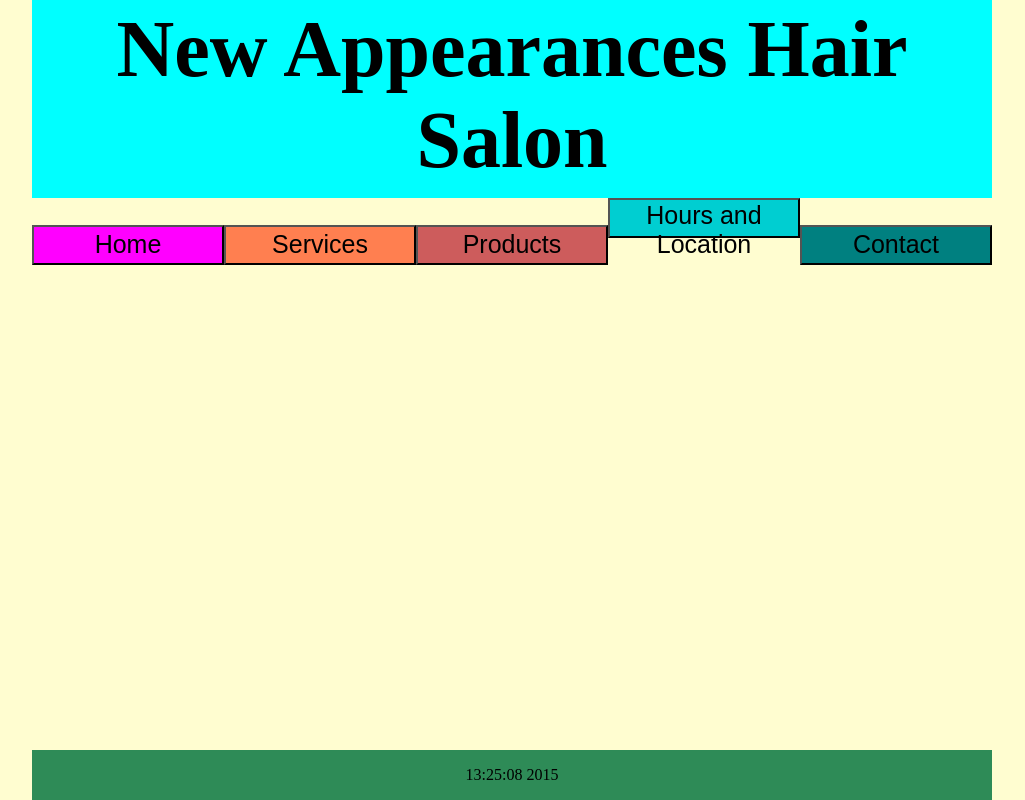
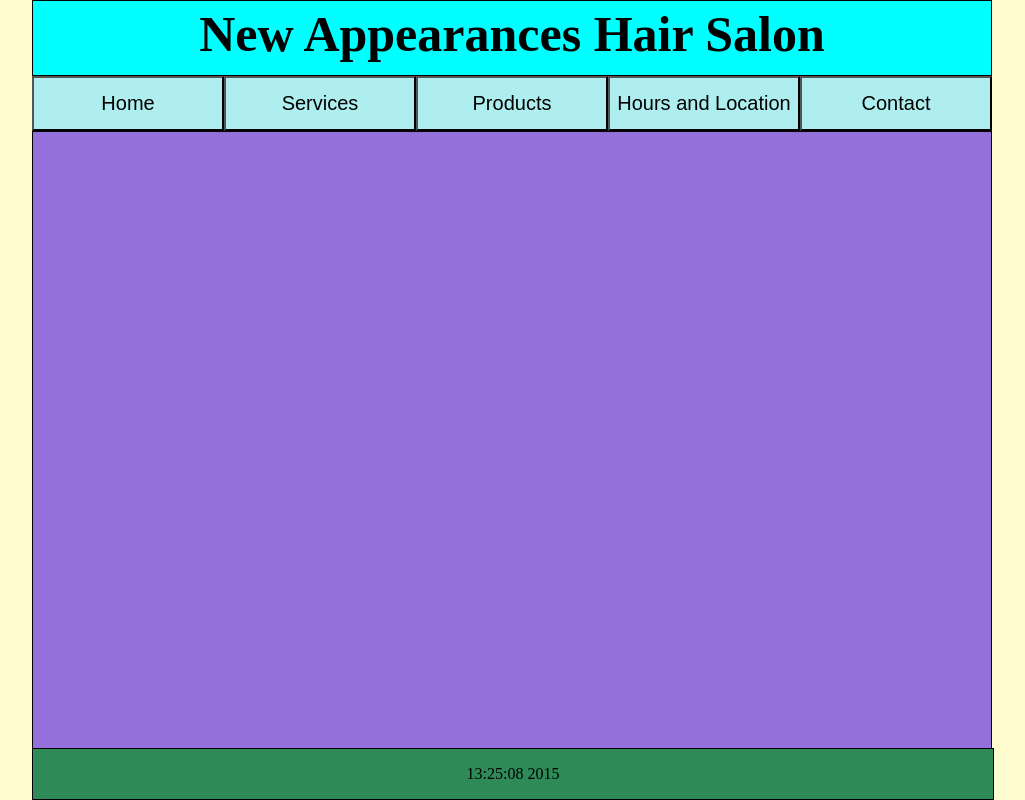
Before and after one commit to lobobabysaurus/NewAppearances, a Django app: page / in a window 1280 px wide. Shown: the whole page, without its empty margins (128-1153 px from the left). Run offline with Django 3.2, Linux system fonts and the light colour scheme; data that the repository does not hold is empty.

Commit message:
Added logic to dynamically expand and contract content section sizee.  Updated coloring to be less horrible.  Added hover color to buttons

```diff
--- a/base/static/base/base.css
+++ b/base/static/base/base.css
@@ -4,17 +4,16 @@
  * @creator PRS
  * @created 1/23/2015
  * @last_modified_by PRS
- * @last_modified_date 2/7/2015
+ * @last_modified_date 2/12/2015
  */
+
 body {
     width: 75%;
     background-color: #FFFDD0;
     margin-left: auto;
     margin-right: auto;
     margin-top: 0;
-    height: 100%;
 }
-
 .navBar {
     font-size: 0;
     padding: 0;
@@ -22,41 +21,40 @@ body {
 }
 .navBar button {
     width: 20%;
-    height: 40px;
-    font-size: 25px;
+    height: 55px;
+    font-size: 20px;
 
 }
-.navBar #home {
-    background-color: magenta;
+.navBar button:hover  {
+    background-color: lightseagreen;
 }
-.navBar #services {
-    background-color: coral;
-}
-.navBar #products {
-    background-color: indianred;
-}
-.navBar #hours {
-    background-color: darkturquoise;
-}
-.navBar #contact {
-    background-color: teal;
+.navBar button {
+    background-color: paleturquoise;
 }
 .header {
     background-color: aqua;
+    border: 1px solid black;
 }
 .header h1 {
     vertical-align: middle;
     text-align: center;
     margin-top: 0;
-    font-size: 80px;
+    font-size: 50px;
     margin-bottom: 0;
     padding-top: 4px;
     padding-bottom: 12px;
 }
+.content {
+    background-color: mediumpurple;
+    border: 1px solid black;
+    overflow: auto;
+}
 .footer {
     text-align: center;
+    width: inherit;
     background-color: seagreen;
     bottom: 0;
     position: absolute;
-    width: 75%;
+    height: 50px;
+    border: 1px solid black;
 }
--- a/base/static/base/base.js
+++ b/base/static/base/base.js
@@ -5,7 +5,7 @@
  * @creator PRS
  * @created 2/7/2015
  * @last_modified_by PRS
- * @last_modified_date 2/7/2015
+ * @last_modified_date 2/12/2015
  */
 
 /**
@@ -18,9 +18,18 @@ function getCurrentTime() {
     var year = time.getFullYear();
     var hours = time.getHours();
     //Add padding 0s to minutes and seconds if they are less than ten for formatting reasons
-    var minutes = (time.getMinutes() < 10 ? "0" : "" ) + time.getMinutes();
-    var seconds = (time.getSeconds() < 10 ? "0" : "" ) + time.getSeconds();
+    var minutes = addPaddingZeroIfNecessary(time.getMinutes());
+    var seconds = addPaddingZeroIfNecessary(time.getSeconds());
     document.getElementById("time").innerText = hours + ":" + minutes + ":" +seconds+" "+year;
+
+    /**
+     * If a time is less than 10 add a padding 0 to the front of the time value
+     * @param time Time in minutes/seconds
+     * @returns {string} either the original value or a 0 padded value
+     */
+    function addPaddingZeroIfNecessary(time) {
+        return (time < 10 ? "0" : "") + time
+    }
 }
 /**
  * Update the time every second to simulate a clock
@@ -39,4 +48,28 @@ function runClock(){
  */
 function baseOnLoad(){
     runClock();
+    setContentHeight();
 }
+/**
+ * Get the height of all relatively constant size divs that are top level to the body.  Find the difference of the
+ * window size and this values and assign the content div to be this size
+ *
+ * @returns null
+ */
+function setContentHeight(){
+    var navHeight = getElementHeight("navBarContainer") +
+            getElementHeight("templateFooter") +
+            getElementHeight("templateHeader");
+
+    document.getElementById("templateContent").style.height =
+        (window.innerHeight-navHeight)+"px";
+
+    /**
+     * Get the height of an element
+     * @param id HTML  id of an element
+     * @returns {number} Height of element specified by id
+     */
+    function getElementHeight(id) {
+        return document.getElementById(id).offsetHeight;
+    }
+}
--- a/base/templates/base/base.html
+++ b/base/templates/base/base.html
@@ -16,23 +16,25 @@
         {% block servicesJavascript %}
         {% endblock %}
     </head>
-    <body onload="baseOnLoad();">
+    <body onload="baseOnLoad();" onresize="setContentHeight();">
 
-        <div class = "header">
+        <div class = "header" id="templateHeader">
             <h1 id="headerText">
                 New Appearances Hair Salon
             </h1>
         </div>
-        <div class = "navBar">
+        <div class = "navBar" id="navBarContainer">
             <button id="home">Home</button>
             <button id="services">Services</button>
             <button id="products">Products</button>
             <button id="hours">Hours and Location</button>
             <button id="contact">Contact</button>
         </div>
-        {%  block body %}
-        {%  endblock %}
-        <div class = "footer">
+        <div class = "content" id="templateContent">
+            {%  block body %}
+            {%  endblock %}
+        </div>
+        <div class = "footer" id="templateFooter">
             <p id="time">
                 Test
             </p>
```
